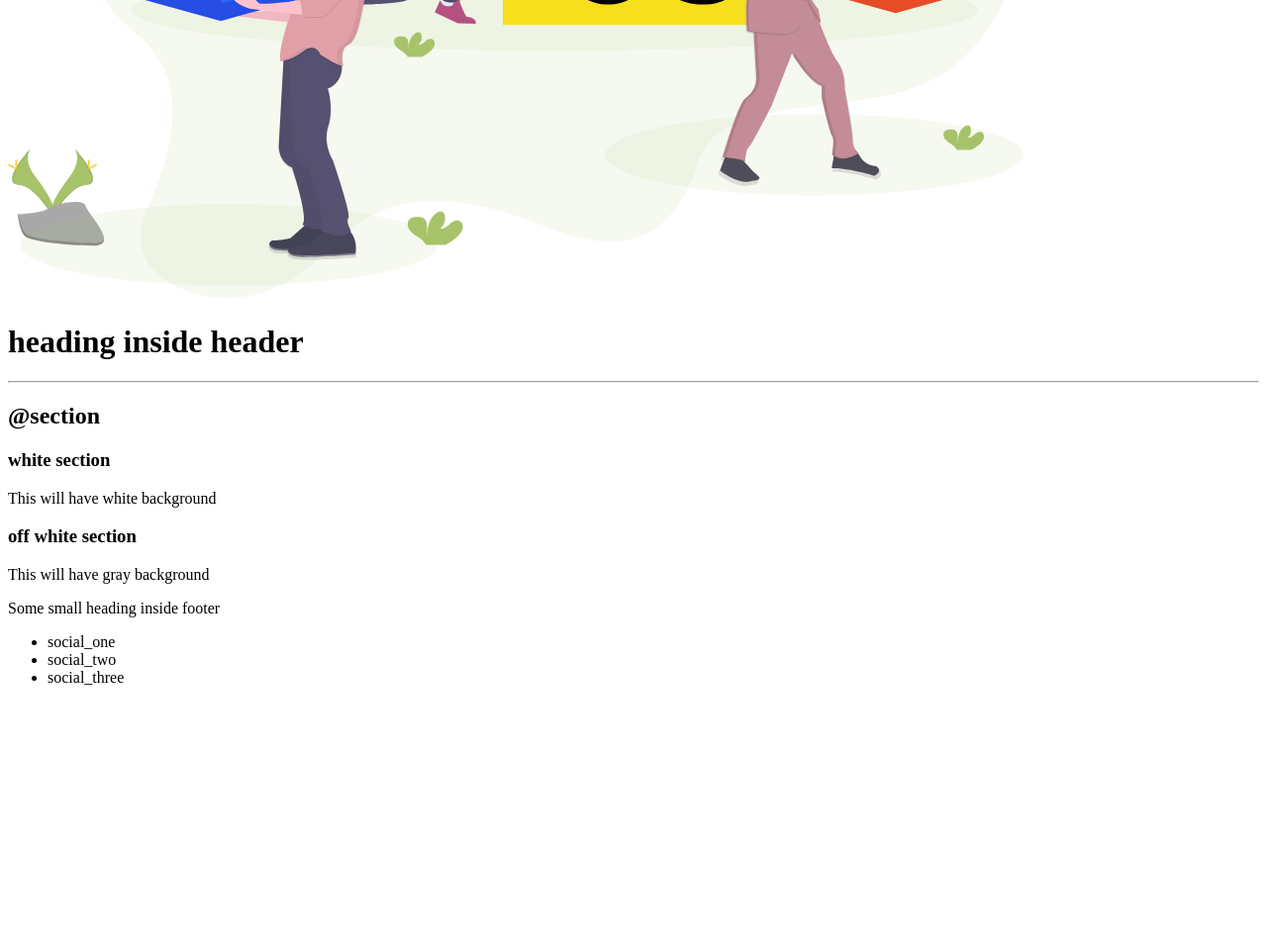
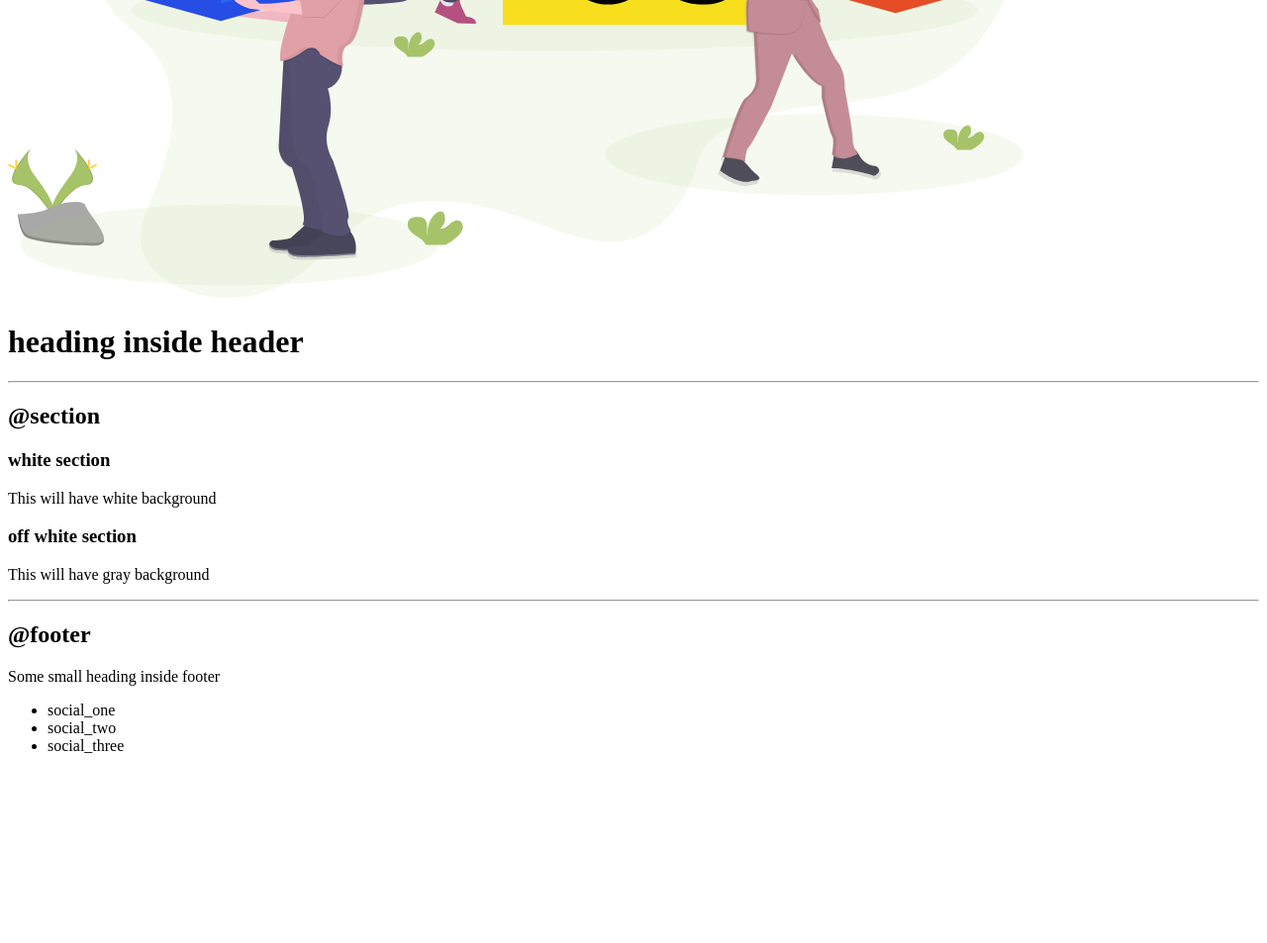
Before and after one commit to Debajit-Paul/Component-library-for-portfolio, a plain HTML site: page index.html in a window 1280 px wide. Shown: the part 1747-2700 px from the top of the page at 99% size. After the commit the page ends 2526 px from the top, so only its background shows below. Drawn offline with Linux system fonts and the light colour scheme.

Commit message:
upadte: footer

```diff
--- a/index.html
+++ b/index.html
@@ -102,6 +102,9 @@
         <p>This will have gray background</p>
     </section>
 
+    <hr/>
+
+    <h2>@footer</h2>
     <footer>
         <div>Some small heading inside footer</div>
         <ul>
@@ -111,9 +114,6 @@
         </ul>
     </footer>
 
-    <div style="height: 30vh;">
+</body>
 
-    </div>
-
-</body>
 </html>
```
